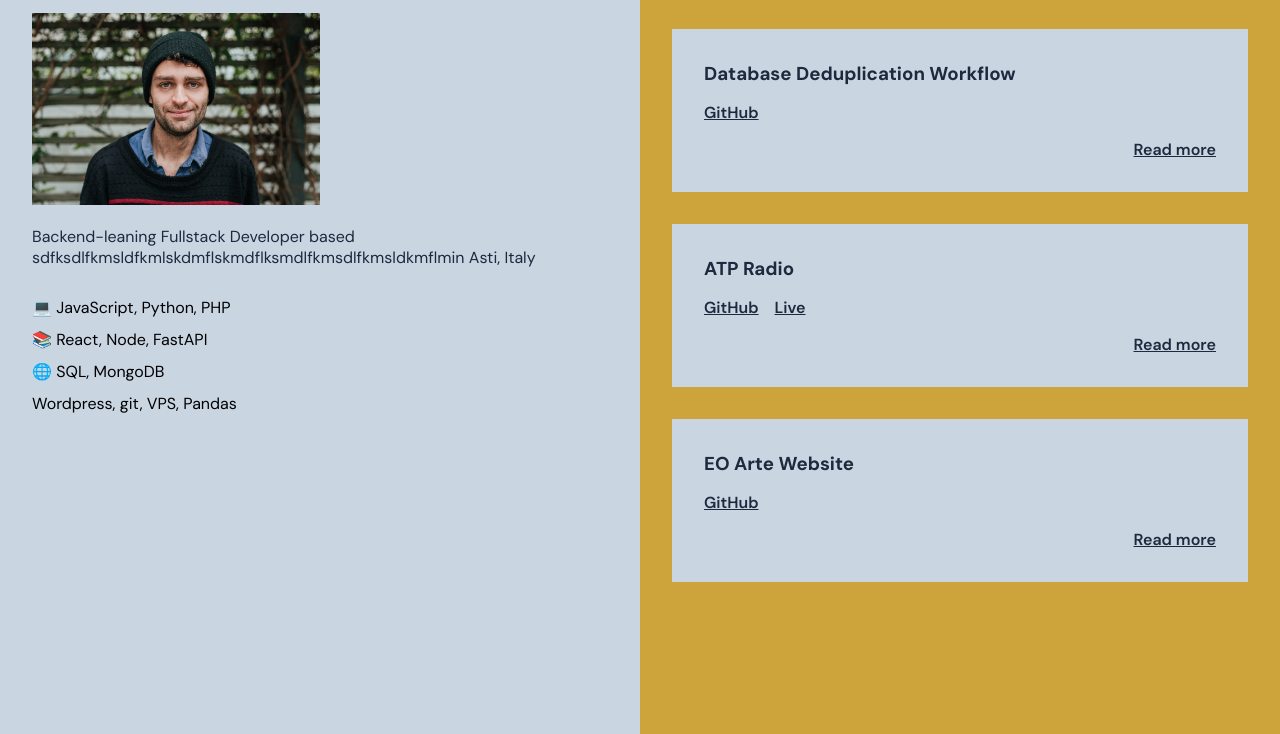
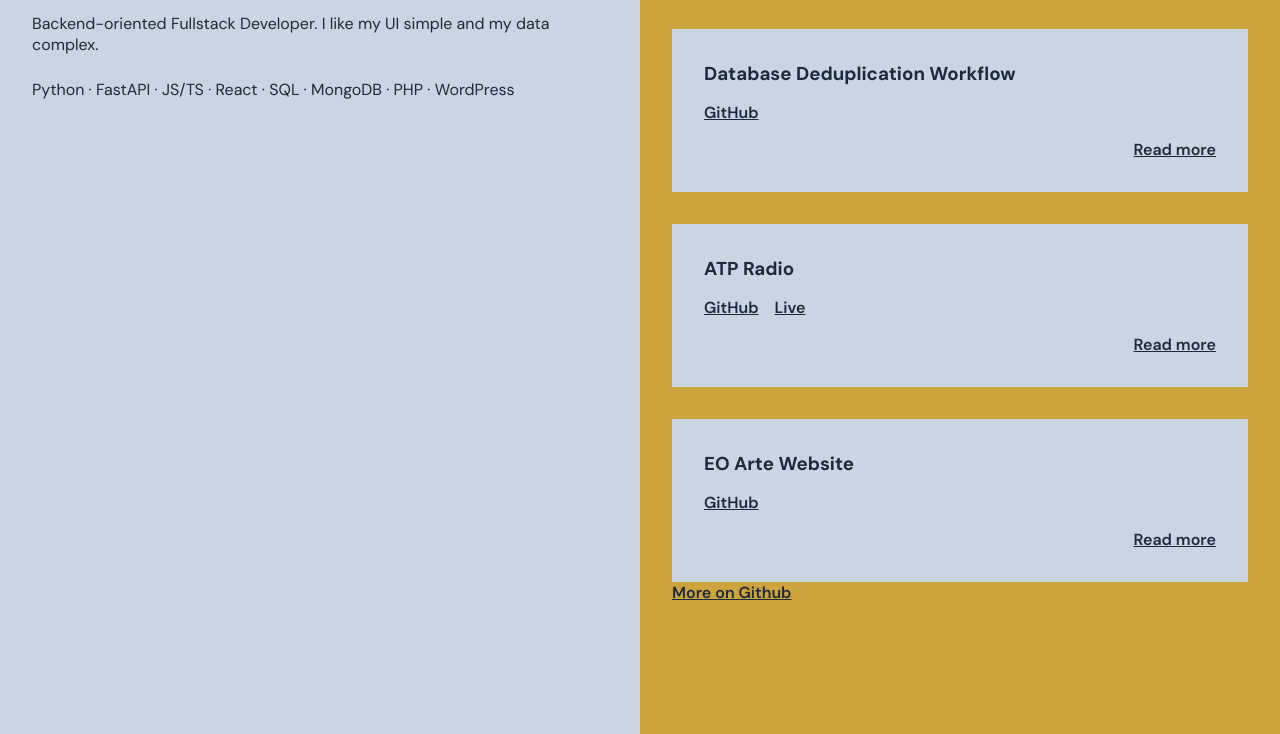
Before and after one commit to campbellm92/mattdev-v3, a website with bundled scripts: page index.html in a window 1280 px wide. Shown: the part 66-800 px from the top of the page. Built offline with nearby package versions, Linux system fonts and the light colour scheme.

Commit message:
update intro

```diff
--- a/index.html
+++ b/index.html
@@ -14,27 +14,34 @@
 <body>
     <main class="page-wrapper">
         <section class="section-left">
+            <div class="left-content">
                 <div class="intro">
                     <h1>Matthew Campbell</h1>
-                <img src="/assets/images/matt.webp" alt="Matt">
-                <p>Backend-leaning Fullstack Developer based sdfksdlfkmsldfkmlskdmflskmdflksmdlfkmsdlfkmsldkmflmin Asti,
-                    Italy</p>
+                    <p>Backend-oriented Fullstack Developer. I like my UI simple and my data complex.</p>
                 </div>
-            <div class="skills">
-                <ul>
-                    <li>💻 JavaScript, Python, PHP</li>
-                    <li>📚 React, Node, FastAPI</li>
-                    <li>🌐 SQL, MongoDB</li>
-                    <li>Wordpress, git, VPS, Pandas</li>
-                </ul>
+                <div class="tools">
+                    <p>Python · FastAPI · JS/TS · React · SQL · MongoDB · PHP · WordPress</p>
                 </div>
+                <!-- <div class="other-sites">
+                    <span>
+                        <label for="sites"></label>
+                        <select name="sites" id="sites">
+                            <option value="" disabled selected>*.mattdev.it</option>
+                            <option value="hurr">Durr</option>
+                        </select>
+                    </span>
+                    <span>
+                        <button class="select-btn">Go</button>
+                    </span>
+                </div> -->
+            </div>
+
         </section>
 
         <section class="section-right">
+            <div class="projects-container">
                 <h1>Recent Projects</h1>
-
                 <div class="project-cards-wrapper"></div>
-
                 <template id="project-card-template">
                     <div class="project-card">
                         <h3 class="project-card-title"></h3>
@@ -42,6 +49,12 @@
                         <a href="" class="read-more-link">Read more</a>
                     </div>
                 </template>
+            </div>
+            <div>
+                <a href="https://github.com/campbellm92" class="github-link">
+                    More on Github
+                </a>
+            </div>
 
         </section>
 
```
Lines whose indentation alone changed are shown as unchanged.
